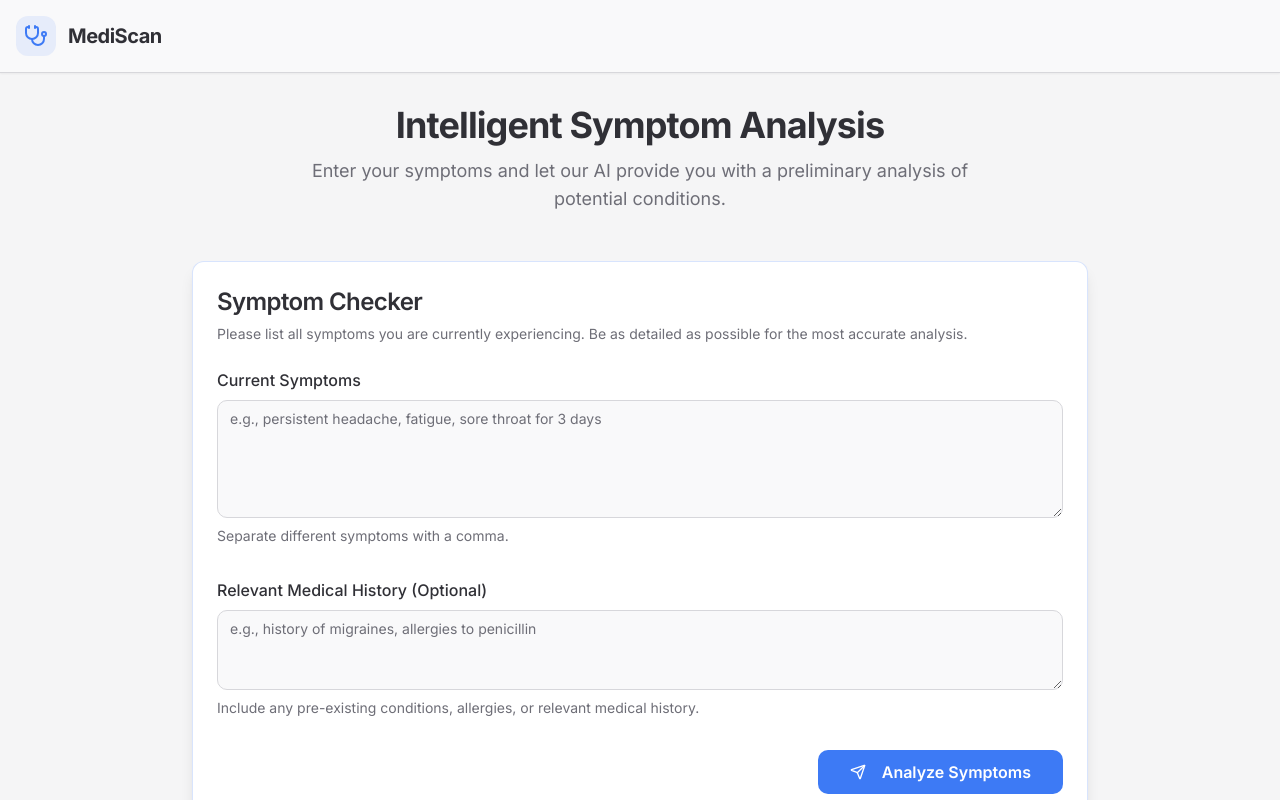
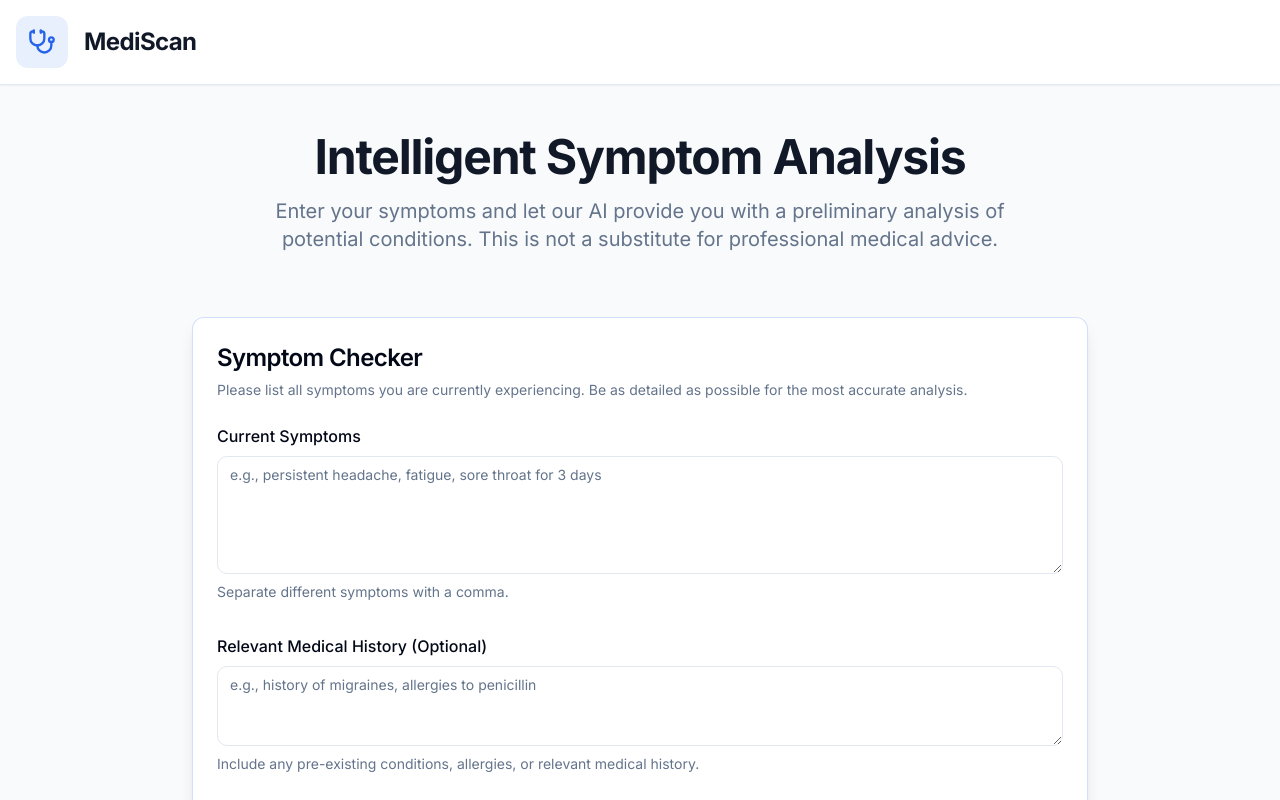
Before and after one commit to matheshvishnu/arogya-anugraha-app, a Next.js app: page / in a window 1280 px wide. Shown: the top 800 px of the page. Built offline with nearby package versions, Linux system fonts and the light colour scheme; what @genkit-ai/googleai, genkit would draw is missing.

Commit message:
Initial commit

```diff
--- a/src/app/globals.css
+++ b/src/app/globals.css
@@ -3,78 +3,78 @@
 @tailwind utilities;
 
 body {
-  font-family: Arial, Helvetica, sans-serif;
+  font-family: 'Inter', sans-serif;
 }
 
 @layer base {
   :root {
-    --background: 240 10% 98%;
-    --foreground: 240 5% 20%;
+    --background: 0 0% 100%;
+    --foreground: 222.2 84% 4.9%;
     --card: 0 0% 100%;
-    --card-foreground: 240 5% 20%;
+    --card-foreground: 222.2 84% 4.9%;
     --popover: 0 0% 100%;
-    --popover-foreground: 240 5% 20%;
-    --primary: 220 90% 60%;
-    --primary-foreground: 0 0% 100%;
-    --secondary: 240 5% 92%;
-    --secondary-foreground: 240 5% 20%;
-    --muted: 240 5% 92%;
-    --muted-foreground: 240 4% 45%;
-    --accent: 210 100% 97%;
-    --accent-foreground: 220 90% 50%;
-    --destructive: 0 84% 60%;
-    --destructive-foreground: 0 0% 100%;
-    --border: 240 5% 85%;
-    --input: 240 5% 85%;
-    --ring: 220 90% 60%;
+    --popover-foreground: 222.2 84% 4.9%;
+    --primary: 221.2 83.2% 53.3%;
+    --primary-foreground: 210 40% 98%;
+    --secondary: 210 40% 96.1%;
+    --secondary-foreground: 222.2 47.4% 11.2%;
+    --muted: 210 40% 96.1%;
+    --muted-foreground: 215.4 16.3% 46.9%;
+    --accent: 210 40% 96.1%;
+    --accent-foreground: 222.2 47.4% 11.2%;
+    --destructive: 0 84.2% 60.2%;
+    --destructive-foreground: 210 40% 98%;
+    --border: 214.3 31.8% 91.4%;
+    --input: 214.3 31.8% 91.4%;
+    --ring: 222.2 84% 4.9%;
     --chart-1: 12 76% 61%;
     --chart-2: 173 58% 39%;
     --chart-3: 197 37% 24%;
     --chart-4: 43 74% 66%;
     --chart-5: 27 87% 67%;
     --radius: 0.75rem;
-    --sidebar-background: 0 0% 98%;
-    --sidebar-foreground: 240 5.3% 26.1%;
-    --sidebar-primary: 240 5.9% 10%;
-    --sidebar-primary-foreground: 0 0% 98%;
-    --sidebar-accent: 240 4.8% 95.9%;
-    --sidebar-accent-foreground: 240 5.9% 10%;
-    --sidebar-border: 220 13% 91%;
-    --sidebar-ring: 217.2 91.2% 59.8%;
+    --sidebar-background: 0 0% 100%;
+    --sidebar-foreground: 222.2 84% 4.9%;
+    --sidebar-primary: 221.2 83.2% 53.3%;
+    --sidebar-primary-foreground: 210 40% 98%;
+    --sidebar-accent: 210 40% 96.1%;
+    --sidebar-accent-foreground: 222.2 47.4% 11.2%;
+    --sidebar-border: 214.3 31.8% 91.4%;
+    --sidebar-ring: 222.2 84% 4.9%;
   }
   .dark {
-    --background: 240 6% 10%;
-    --foreground: 0 0% 98%;
-    --card: 240 6% 10%;
-    --card-foreground: 0 0% 98%;
-    --popover: 240 6% 10%;
-    --popover-foreground: 0 0% 98%;
-    --primary: 220 90% 60%;
-    --primary-foreground: 0 0% 100%;
-    --secondary: 240 5% 18%;
-    --secondary-foreground: 0 0% 98%;
-    --muted: 240 5% 18%;
-    --muted-foreground: 240 4% 65%;
-    --accent: 240 4% 12%;
-    --accent-foreground: 0 0% 98%;
+    --background: 222.2 84% 4.9%;
+    --foreground: 210 40% 98%;
+    --card: 222.2 84% 4.9%;
+    --card-foreground: 210 40% 98%;
+    --popover: 222.2 84% 4.9%;
+    --popover-foreground: 210 40% 98%;
+    --primary: 217.2 91.2% 59.8%;
+    --primary-foreground: 222.2 47.4% 11.2%;
+    --secondary: 217.2 32.6% 17.5%;
+    --secondary-foreground: 210 40% 98%;
+    --muted: 217.2 32.6% 17.5%;
+    --muted-foreground: 215 20.2% 65.1%;
+    --accent: 217.2 32.6% 17.5%;
+    --accent-foreground: 210 40% 98%;
     --destructive: 0 62.8% 30.6%;
-    --destructive-foreground: 0 0% 98%;
-    --border: 240 5% 25%;
-    --input: 240 5% 25%;
-    --ring: 220 90% 60%;
+    --destructive-foreground: 210 40% 98%;
+    --border: 217.2 32.6% 17.5%;
+    --input: 217.2 32.6% 17.5%;
+    --ring: 212.7 26.8% 83.9%;
     --chart-1: 220 70% 50%;
     --chart-2: 160 60% 45%;
     --chart-3: 30 80% 55%;
     --chart-4: 280 65% 60%;
     --chart-5: 340 75% 55%;
-    --sidebar-background: 240 5.9% 10%;
-    --sidebar-foreground: 240 4.8% 95.9%;
-    --sidebar-primary: 224.3 76.3% 48%;
-    --sidebar-primary-foreground: 0 0% 100%;
-    --sidebar-accent: 240 3.7% 15.9%;
-    --sidebar-accent-foreground: 240 4.8% 95.9%;
-    --sidebar-border: 240 3.7% 15.9%;
-    --sidebar-ring: 217.2 91.2% 59.8%;
+    --sidebar-background: 222.2 84% 4.9%;
+    --sidebar-foreground: 210 40% 98%;
+    --sidebar-primary: 217.2 91.2% 59.8%;
+    --sidebar-primary-foreground: 222.2 47.4% 11.2%;
+    --sidebar-accent: 217.2 32.6% 17.5%;
+    --sidebar-accent-foreground: 210 40% 98%;
+    --sidebar-border: 217.2 32.6% 17.5%;
+    --sidebar-ring: 212.7 26.8% 83.9%;
   }
 }
 
--- a/src/app/page.tsx
+++ b/src/app/page.tsx
@@ -47,26 +47,26 @@ export default function Home() {
   };
 
   return (
-    <div className="flex flex-col min-h-screen bg-secondary/30">
-      <header className="p-4 border-b bg-background shadow-sm">
-        <div className="container mx-auto flex items-center gap-3">
-          <div className="p-2 bg-primary/10 text-primary rounded-lg">
-            <Stethoscope className="h-6 w-6" />
+    <div className="flex flex-col min-h-screen bg-gray-50 dark:bg-gray-950">
+      <header className="p-4 border-b bg-background shadow-sm sticky top-0 z-20">
+        <div className="container mx-auto flex items-center gap-4">
+          <div className="p-3 bg-primary/10 text-primary rounded-lg">
+            <Stethoscope className="h-7 w-7" />
           </div>
-          <h1 className="text-xl font-bold tracking-tight">MediScan</h1>
+          <h1 className="text-2xl font-bold tracking-tight text-gray-900 dark:text-gray-100">MediScan</h1>
         </div>
       </header>
 
-      <main className="flex-grow container mx-auto p-4 md:p-8">
+      <main className="flex-grow container mx-auto p-4 md:p-8 lg:p-12">
         <div className="max-w-4xl mx-auto">
-          <div className="space-y-12">
-            <div className="text-center">
-              <h2 className="text-4xl font-bold font-headline tracking-tight">
+          <div className="space-y-16">
+            <div className="text-center space-y-4">
+              <h2 className="text-4xl md:text-5xl font-bold font-headline tracking-tight text-gray-900 dark:text-gray-100">
                 Intelligent Symptom Analysis
               </h2>
-              <p className="mt-3 text-lg text-muted-foreground max-w-2xl mx-auto">
+              <p className="mt-3 text-lg md:text-xl text-muted-foreground max-w-3xl mx-auto">
                 Enter your symptoms and let our AI provide you with a
-                preliminary analysis of potential conditions.
+                preliminary analysis of potential conditions. This is not a substitute for professional medical advice.
               </p>
             </div>
 
@@ -91,11 +91,13 @@ export default function Home() {
         </div>
       </main>
 
-      <footer className="p-6 mt-12 bg-background border-t text-center text-sm text-muted-foreground">
-        <p>
-          <span className="font-semibold">Disclaimer:</span> MediScan is for informational purposes only and does not constitute medical advice. Always consult with a qualified healthcare professional for any health concerns.
-        </p>
-        <p className="mt-2 text-xs">&copy; {new Date().getFullYear()} MediScan. All Rights Reserved.</p>
+      <footer className="p-6 mt-16 bg-background border-t text-center text-sm text-muted-foreground">
+        <div className="container mx-auto">
+          <p>
+            <span className="font-semibold">Disclaimer:</span> MediScan is for informational purposes only and does not constitute medical advice. Always consult with a qualified healthcare professional for any health concerns.
+          </p>
+          <p className="mt-2 text-xs">&copy; {new Date().getFullYear()} MediScan. All Rights Reserved.</p>
+        </div>
       </footer>
 
       <DisclaimerDialog
--- a/src/components/ResultsDisplay.tsx
+++ b/src/components/ResultsDisplay.tsx
@@ -98,7 +98,7 @@ export function ResultsDisplay({ results }: ResultsDisplayProps) {
         ))}
       </div>
 
-      <Card className="bg-accent">
+      <Card className="bg-accent/50">
         <CardHeader>
             <CardTitle className="text-2xl">Next Steps & Recommendations</CardTitle>
             <CardDescription>
@@ -106,7 +106,7 @@ export function ResultsDisplay({ results }: ResultsDisplayProps) {
             </CardDescription>
         </CardHeader>
         <CardContent className="grid gap-6 md:grid-cols-3">
-            <Card className="shadow-md hover:shadow-lg transition-shadow">
+            <Card className="shadow-md hover:shadow-lg transition-shadow bg-background">
                 <CardHeader className="items-center text-center">
                     <div className="p-3 bg-primary/10 rounded-full mb-2">
                       <User className="h-8 w-8 text-primary" />
@@ -120,7 +120,7 @@ export function ResultsDisplay({ results }: ResultsDisplayProps) {
                     <Button variant="outline">Learn More <ArrowRight className="ml-2 h-4 w-4" /></Button>
                 </CardFooter>
             </Card>
-            <Card className="shadow-md hover:shadow-lg transition-shadow">
+            <Card className="shadow-md hover:shadow-lg transition-shadow bg-background">
                 <CardHeader className="items-center text-center">
                      <div className="p-3 bg-primary/10 rounded-full mb-2">
                         <Hospital className="h-8 w-8 text-primary" />
@@ -134,7 +134,7 @@ export function ResultsDisplay({ results }: ResultsDisplayProps) {
                     <Button variant="outline">Find Nearby <ArrowRight className="ml-2 h-4 w-4" /></Button>
                 </CardFooter>
             </Card>
-            <Card className="shadow-md hover:shadow-lg transition-shadow">
+            <Card className="shadow-md hover:shadow-lg transition-shadow bg-background">
                 <CardHeader className="items-center text-center">
                     <div className="p-3 bg-primary/10 rounded-full mb-2">
                         <Pill className="h-8 w-8 text-primary" />
```
